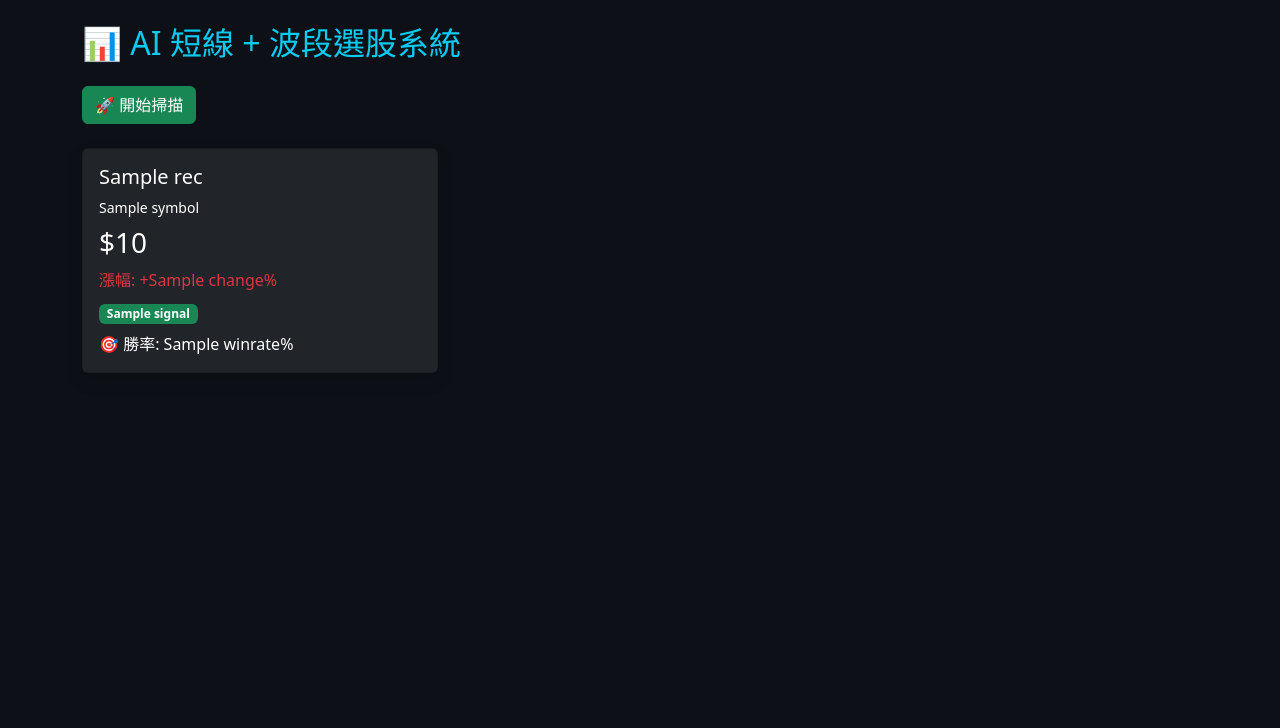
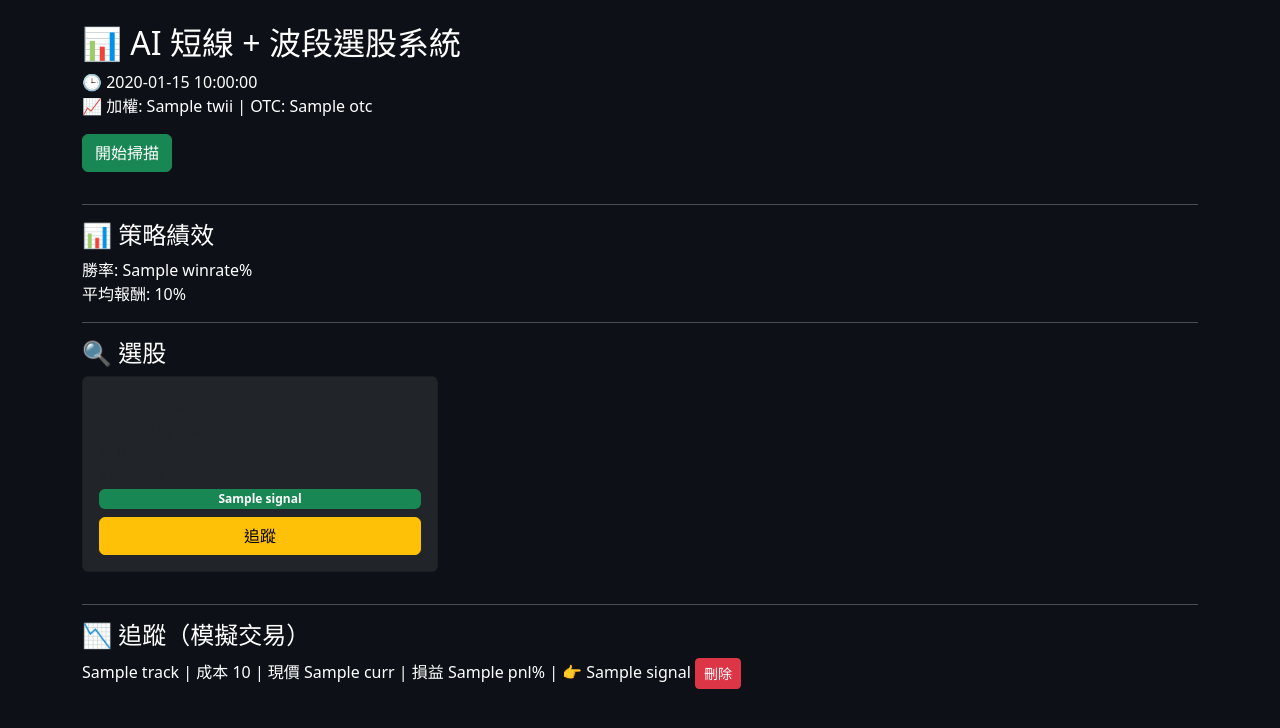
Before and after one commit to dannykao0715-code/stock-ai, a Flask app: template templates/index.html in a window 1280 px wide. Shown: the top 728 px of the page. Run offline with Flask 3, Linux system fonts and the light colour scheme; the template is opened without the code that fills it: most values are stand-ins (such as "Sample title", 1, 10 or a date in 2020).

Commit message:
Update index.html

```diff
--- a/templates/index.html
+++ b/templates/index.html
@@ -2,56 +2,78 @@
 <html lang="zh-TW">
 <head>
 <meta charset="UTF-8">
-    <title>AI 短線 + 波段選股</title>
+<title>AI 選股</title>
 <link href="https://cdn.jsdelivr.net/npm/bootstrap@5.3.0/dist/css/bootstrap.min.css" rel="stylesheet">
+
+<script>
+setInterval(function(){
+    location.reload();
+}, 300000); // 5分鐘自動刷新
+</script>
+
 </head>
 
-<body style="background:#0d1117;color:#c9d1d9;">
+<body style="background:#0d1117;color:#fff;">
 
 <div class="container py-4">
 
-    <h2 class="text-info mb-4">📊 AI 短線 + 波段選股系統</h2>
+<h2>📊 AI 短線 + 波段選股系統</h2>
 
-    <a href="/?scan=true" class="btn btn-success mb-4">🚀 開始掃描</a>
+<div>🕒 {{ now }}</div>
+<div>📈 加權: {{ twii }} | OTC: {{ otc }}</div>
+
+<a href="/?scan=true" class="btn btn-success my-3">開始掃描</a>
+
+<hr>
+
+<h4>📊 策略績效</h4>
+<div>勝率: {{ winrate }}%</div>
+<div>平均報酬: {{ avg }}%</div>
+
+<hr>
+
+<h4>🔍 選股</h4>
 
 {% if recs %}
 <div class="row">
-
 {% for r in recs %}
 <div class="col-md-4 mb-3">
+<div class="card bg-dark p-3">
+<b>{{ r.name }}</b>
+<div>{{ r.symbol }}</div>
+<div>${{ r.price }}</div>
+<div>+{{ r.change }}%</div>
 
-            <div class="card bg-dark text-white p-3 shadow">
+{% for s in r.signals %}
+<span class="badge bg-success">{{ s }}</span>
+{% endfor %}
 
-                <h5>{{ r.name }}</h5>
-                <small>{{ r.symbol }}</small>
+<a href="/track/{{ r.symbol }}/{{ r.name }}/{{ r.price }}" class="btn btn-warning mt-2">追蹤</a>
 
-                <h3 class="mt-2">${{ r.price }}</h3>
-
-                <div class="text-danger">
-                    漲幅: +{{ r.change }}%
 </div>
-
-                <div class="mt-2">
-                    {% for s in r.signals %}
-                        <span class="badge bg-success me-1">{{ s }}</span>
+</div>
 {% endfor %}
 </div>
-
-                {% if r.winrate %}
-                <div class="mt-2">
-                    🎯 勝率: {{ r.winrate }}%
-                </div>
+{% else %}
+<div>⚠️ 無符合條件股票</div>
 {% endif %}
 
-            </div>
+<hr>
 
+<h4>📉 追蹤（模擬交易）</h4>
+
+{% for t in tracks %}
+<div class="mb-2">
+{{ t.name }} |
+成本 {{ t.price }} |
+現價 {{ t.curr }} |
+損益 {{ t.pnl }}% |
+👉 {{ t.signal }}
+
+<a href="/untrack/{{ t.symbol }}" class="btn btn-danger btn-sm">刪除</a>
 </div>
 {% endfor %}
 
 </div>
-    {% endif %}
-
-</div>
-
 </body>
 </html>
```
Lines whose indentation alone changed are shown as unchanged.
